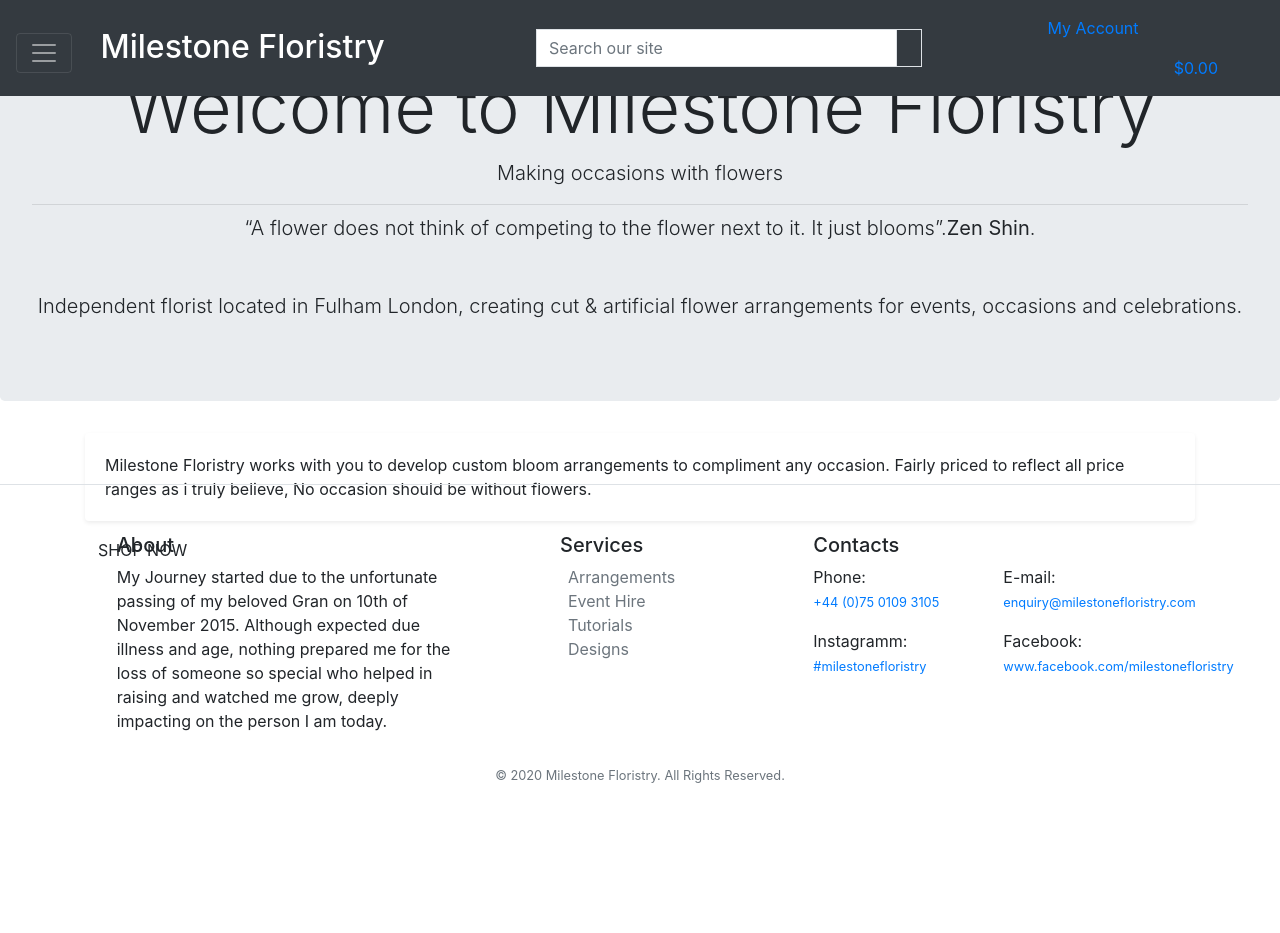
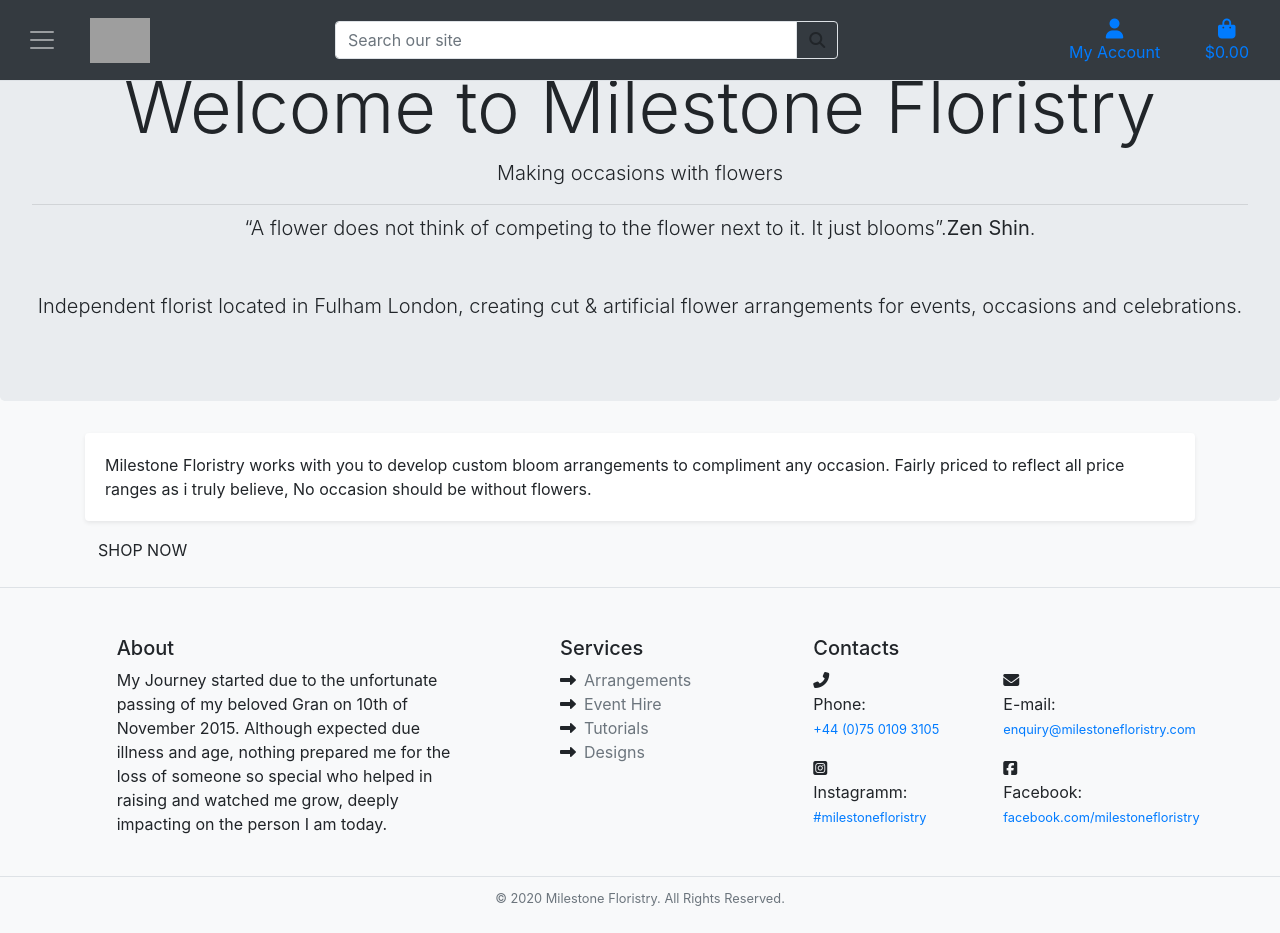
Before and after one commit to juliancameron79/milestone-floristry, a Django app: page / in a window 1280 px wide. Before the commit the page ends 783 px from the top, so only its background shows below. Run offline with Django 3.2, Linux system fonts and the light colour scheme; some libraries are stand-ins or nearby versions; grey boxes are pictures that could not be loaded.

Commit message:
Completed home page header, footer and css

```diff
--- a/templates/base.html
+++ b/templates/base.html
@@ -15,12 +15,16 @@
 
   {% block corecss %}
   <link rel="stylesheet" href="https://stackpath.bootstrapcdn.com/bootstrap/4.5.2/css/bootstrap.min.css" integrity="sha384-JcKb8q3iqJ61gNV9KGb8thSsNjpSL0n8PARn9HuZOnIxN0hoP+VmmDGMN5t9UJ0Z" crossorigin="anonymous" />
+  <link rel="stylesheet" href="{% static 'css/base.css' %}">
+  <link href="https://fonts.googleapis.com/css2?family=Raleway:ital,wght@0,100;0,200;0,300;0,400;0,500;0,531;0,600;0,700;0,800;0,900;1,100;1,200;1,300;1,400;1,500;1,531;1,600;1,700;1,800;1,900&display=swap" rel="stylesheet">
+
   {% endblock %}
 
   {% block extra_css %}
   {% endblock %}
 
   {% block corejs %}
+  <script src="https://kit.fontawesome.com/4516028c7e.js" crossorigin="anonymous"></script>
   <script src="https://code.jquery.com/jquery-3.5.1.slim.min.js" integrity="sha384-DfXdz2htPH0lsSSs5nCTpuj/zy4C+OGpamoFVy38MVBnE+IbbVYUew+OrCXaRkfj" crossorigin="anonymous"></script>
   <script src="https://cdn.jsdelivr.net/npm/popper.js@1.16.1/dist/umd/popper.min.js" integrity="sha384-9/reFTGAW83EW2RDu2S0VKaIzap3H66lZH81PoYlFhbGU+6BZp6G7niu735Sk7lN" crossorigin="anonymous"></script>
   <script src="https://stackpath.bootstrapcdn.com/bootstrap/4.5.2/js/bootstrap.min.js" integrity="sha384-B4gt1jrGC7Jh4AgTPSdUtOBvfO8shuf57BaghqFfPlYxofvL8/KUEfYiJOMMV+rV" crossorigin="anonymous"></script>
@@ -32,37 +36,37 @@
   <title>Milestone Floristry {% block extra_title %}{% endblock %}</title>
 </head>
 
-<body>
-  <header class="container-fluid fixed-top">
-    <nav class="navbar navbar-dark bg-dark fixed-top">
-      <div class="row d-flex w-100">
-        <div class="col-12 col-lg-5 my-auto py-1 py-lg-0">
-          <button class="navbar-toggler mr-2" type="button" data-toggle="collapse" data-target="#navbarsExample01" aria-controls="navbarsExample01" aria-expanded="false" aria-label="Toggle navigation">
+<body class="bg-light">
+  <header class="container-fluid position-relative">
+    <nav class="navbar navbar-dark bg-dark fixed-top border-bottom bg-pink px-0">
+      <div class="col-7 col-lg-3 my-auto py-1 py-lg-0">
+        <button class="navbar-toggler border-0" type="button" data-toggle="collapse" data-target="#navbarsExample01" aria-controls="navbarsExample01" aria-expanded="false" aria-label="Toggle navigation">
           <span class="navbar-toggler-icon"></span>
         </button>
         <a href="{% url 'home' %}" class="navbar-brand nav-link main-logo-link">
-            <h2 class="logo-font text-black my-0">Milestone Floristry</h2>
+          <img src="/media/monogram-only.png" alt="Logo" style="width:60px;">
         </a>
-          <div class="navbar-collapse collapse" id="navbarsExample01">
-            <ul class="navbar-nav mr-auto">
-              <li class="nav-item active">
-                <a class="nav-link" href="#">Home <span class="sr-only">(current)</span></a>
-              </li>
-              <li class="nav-item">
-                <a class="nav-link" href="#">About</a>
-              </li>
-              <li class="nav-item">
-                <a class="nav-link" href="#">Contact</a>
-              </li>
-            </ul>
       </div>
+      <div class="col-5 my-auto py-1 py-lg-0 d-lg-none d-xl-none d-flex">
+        <a class="{% if grand_total %}text-info font-weight-bold{% else %}text-rose-gold{% endif %} nav-link ml-auto" href="#">
+          <div class="text-center">
+            <div><i class="fas fa-shopping-bag fa-lg"></i></div>
+            <p class="my-0">
+              {% if grand_total %}
+              ${{ grand_total|floatformat:2 }}
+              {% else %}
+              $0.00
+              {% endif %}
+            </p>
           </div>
-        <div class="col-12 col-lg-4 my-auto py-1 py-lg-0">
+        </a>
+      </div>
+      <div class="col-12 col-lg-5 my-auto py-1 py-lg-0">
         <form method="GET" action="">
           <div class="input-group w-100 d-flex">
-              <input class="form-control border border-black rounded-0" type="text" name="q" placeholder="Search our site">
+            <input class="form-control border border-rose-gold rounded-left" type="text" name="q" placeholder="Search our site">
             <div class="input-group-append">
-                <button class="form-control btn btn-black border border-black rounded-0" type="submit">
+              <button class="form-control btn btn-rose-gold border border-rose-gold rounded-right" type="submit">
                 <span class="icon">
                   <i class="fas fa-search"></i>
                 </span>
@@ -71,10 +75,10 @@
           </div>
         </form>
       </div>
-        <div class="col-12 col-lg-3 my-auto py-1 py-lg-0">
+      <div class="col-12 col-lg-4 my-auto py-1 py-lg-0 d-none d-lg-block">
         <ul class="list-inline list-unstyled text-center text-lg-right my-0">
-            <li class="list-inline-item-dropdown">
-              <a class="text-black nav-link" href="#" id="user-options" data-toggle="dropdown" aria-haspopup="true" aria-expanded="false">
+          <li class="list-inline-item dropdown">
+            <a class="text-rose-gold nav-link" href="#" id="user-options" data-toggle="dropdown" aria-haspopup="true" aria-expanded="false">
               <div class="text-center">
                 <div><i class="fas fa-user fa-lg"></i></div>
                 <p class="my-0">My Account</p>
@@ -83,9 +87,9 @@
             <div class="dropdown-menu border-0" aria-labelledby="user-options">
               {% if request.user.is_authenticated %}
               {% if request.user.is_superuser %}
-                <a href="{% url 'add_product' %}" class="dropdown-item">Product Management</a>
+              <a href="#" class="dropdown-item">Product Management</a>
               {% endif %}
-                <a href="{% url 'profile' %}" class="dropdown-item">My Profile</a>
+              <a href="#" class="dropdown-item">My Profile</a>
               <a href="{% url 'account_logout' %}" class="dropdown-item">Logout</a>
               {% else %}
               <a href="{% url 'account_signup' %}" class="dropdown-item">Register</a>
@@ -94,7 +98,7 @@
             </div>
           </li>
           <li class="list-inline-item">
-              <a class="{% if grand_total %}text-info font-weight-bold{% else %}text-black{% endif %} nav-link" href="{% url 'view_bag' %}">
+            <a class="{% if grand_total %}text-info font-weight-bold{% else %}text-rose-gold{% endif %} nav-link" href="#">
               <div class="text-center">
                 <div><i class="fas fa-shopping-bag fa-lg"></i></div>
                 <p class="my-0">
@@ -109,8 +113,28 @@
           </li>
         </ul>
       </div>
+
+      <div class="navbar-collapse collapse" id="navbarsExample01">
+        <ul class="navbar-nav mr-auto d-flex flex-row ml-2">
+          <li class="nav-item d-inline-flex d-sm-block d-lg-none p-2">
+            <a href="/accounts/signup/" class="nav-link">Register</a>
+          </li>
+          <li class="nav-item d-inline-flex d-sm-block d-lg-none border-right p-2">
+            <a href="/accounts/login/" class="nav-link">Login</a>
+          </li>
+          <li class="nav-item d-inline-flex p-2 active">
+            <a class="nav-link" href="#">Home <span class="sr-only">(current)</span></a>
+          </li>
+          <li class="nav-item d-inline-flex p-2">
+            <a class="nav-link" href="#">About</a>
+          </li>
+          <li class="nav-item d-inline-flex p-2">
+            <a class="nav-link" href="#">Contact</a>
+          </li>
+        </ul>
       </div>
     </nav>
+    </div>
   </header>
 
   {% if messages %}
@@ -129,48 +153,48 @@
   {% block postloadjs %}
   {% endblock %}
 
-  <footer class="pt-4 my-2 pt-md-5 border-top fixed-bottom footer">
+  <footer class="pt-4 mt-2 pt-md-5 border-top footer">
     <div class="container footer-container">
       <div class="row d-flex justify-content-around">
         <div class="col-lg-4 mb-3 footer-about-section">
-          <h5 class="footer-text-title">About</h5>
+          <h5 class="footer-text-title mb-2">About</h5>
           <p class="footer-about-text">My Journey started due to the unfortunate passing of my beloved Gran on 10th of November 2015. Although expected due illness and age, nothing prepared me for the loss of someone so special who helped in raising and watched me grow, deeply impacting on the person I am today.</p>
         </div>
         <div class="col-12 col-lg-2 mb-3 footer-services-section">
-          <h5 class="footer-text-title">Services</h5>
+          <h5 class="footer-text-title mb-2">Services</h5>
           <ul class="list-unstyled text-small">
-            <li><i class="fas fa-long-arrow-alt-right mr-2"></i><a class="text-muted" href="#">Arrangements</a></li>
-            <li><i class="fas fa-long-arrow-alt-right mr-2"></i><a class="text-muted" href="#">Event Hire</a></li>
-            <li><i class="fas fa-long-arrow-alt-right mr-2"></i><a class="text-muted" href="#">Tutorials</a></li>
-            <li><i class="fas fa-long-arrow-alt-right mr-2"></i><a class="text-muted" href="#">Designs</a></li>
+            <li><span class="footer-link-icon"><i class="fas fa-long-arrow-alt-right mr-2"></i></span><a class="text-muted" href="#">Arrangements</a></li>
+            <li><span class="footer-link-icon"><i class="fas fa-long-arrow-alt-right mr-2"></i></span><a class="text-muted" href="#">Event Hire</a></li>
+            <li><span class="footer-link-icon"><i class="fas fa-long-arrow-alt-right mr-2"></i></span><a class="text-muted" href="#">Tutorials</a></li>
+            <li><span class="footer-link-icon"><i class="fas fa-long-arrow-alt-right mr-2"></i></span><a class="text-muted" href="#">Designs</a></li>
           </ul>
         </div>
         <div class="col-12 col-lg-4 mb-3 footer-contact-section">
-          <h5 class="footer-text-title">Contacts</h5>
+          <h5 class="footer-text-title mb-2">Contacts</h5>
           <ul class="list-unstyled text-small">
             <div class="row">
               <div class="col-12 col-md-6">
                 <li class="footer-link">
                   <span class="footer-link-icon"><i class="fas fa-phone-alt"></i></span>
-                  <p>Phone:<br><small><a href="#">+44 (0)75 0109 3105</a></small></p>
+                  <p class="footer-link-title">Phone:<br><small><a class="footer-link-text" href="#">+44 (0)75 0109 3105</a></small></p>
                 </li>
               </div>
               <div class="col-12 col-md-6">
                 <li class="footer-link">
                   <span class="footer-link-icon"><i class="fas fa-envelope"></i></span>
-                  <p>E-mail: <br><small><a href="#">enquiry@milestonefloristry.com</a></small></p>
+                  <p class="footer-link-title">E-mail: <br><small><a class="footer-link-text" href="#">enquiry@milestonefloristry.com</a></small></p>
                 </li>
               </div>
               <div class="col-12 col-md-6">
                 <li class="footer-link">
                   <span class="footer-link-icon"><i class="fab fa-instagram-square"></i></span>
-                  <p>Instagramm:<br><small><a href="#">#milestonefloristry</a></small></p>
+                  <p class="footer-link-title">Instagramm:<br><small><a class="footer-link-text" href="#">#milestonefloristry</a></small></p>
                 </li>
               </div>
               <div class="col-12 col-md-6">
                 <li class="footer-link">
                   <span class="footer-link-icon"><i class="fab fa-facebook-square"></i></span>
-                  <p>Facebook:<br><small><a href="#">www.facebook.com/milestonefloristry</a></small></p>
+                  <p class="footer-link-title">Facebook:<br><small><a class="footer-link-text" href="#">facebook.com/milestonefloristry</a></small></p>
                 </li>
               </div>
             </div>
@@ -178,10 +202,10 @@
         </div>
       </div>
     </div>
-    <div class="container copy-right-container">
+    <div class="container-fluid copy-right-container border-top">
       <div class="row">
-        <div class="col-12 text-center copy-right-section">
-          <h6><small class="text-muted">&copy; 2020 <Span class="brand-text">Milestone Floristry.</Span> All Rights Reserved.</small></h6>
+        <div class="col-12 text-center copy-right-section py-2">
+          <p class="copy-right-text"><small class=" text-muted">&copy; 2020 <Span class="brand-text">Milestone Floristry.</Span> All Rights Reserved.</small></p>
         </div>
       </div>
     </div>
```
Lines whose indentation alone changed are shown as unchanged.
